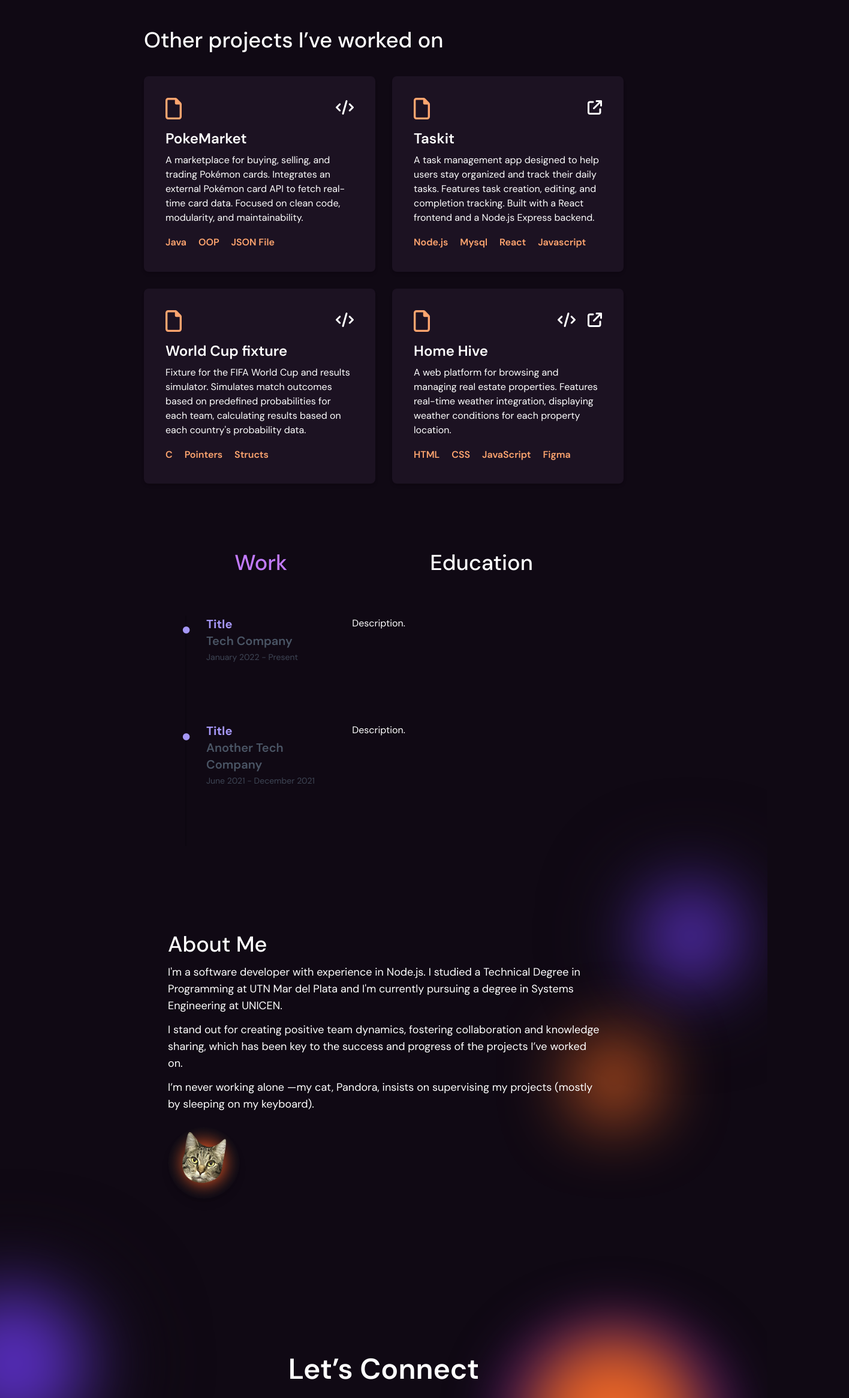
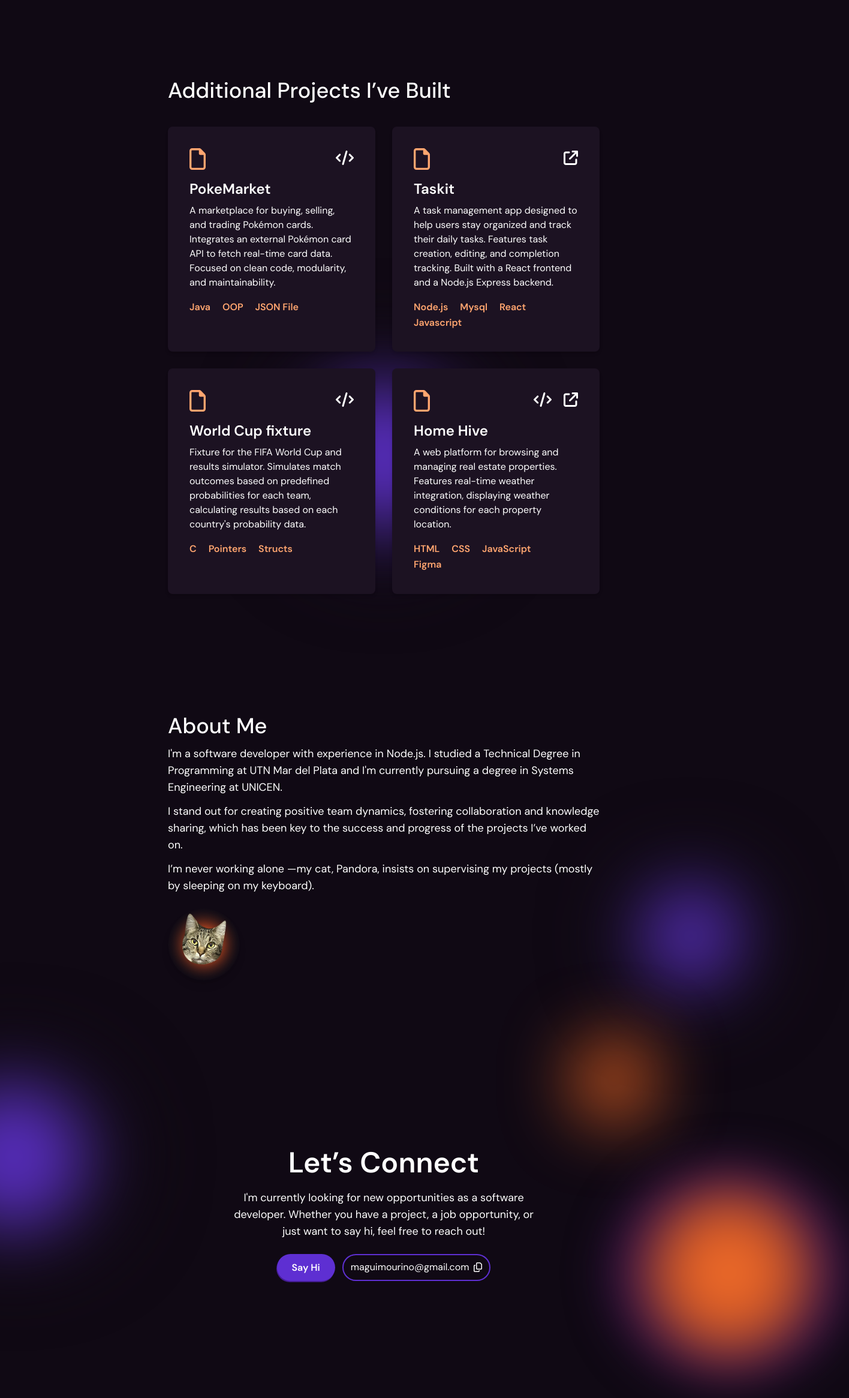
Before and after one commit to magalimou/magalimou.github.io, a React (Vite) app: page / in a window 1280 px wide. Shown: the part 2600-4930 px from the top of the page at 60% size, 1416 px wide, since content can reach past the window. Built offline with nearby package versions, Linux system fonts and the light colour scheme.

Commit message:
change: remove experience section

```diff
--- a/src/App.jsx
+++ b/src/App.jsx
@@ -5,7 +5,6 @@ import Header from './components/layout/Header'
 import Hero from './components/sections/Hero'
 import Projects from './components/sections/Projects'
 import SideProjects from './components/sections/SideProjects'
-import Experience from './components/sections/Experience'
 import AboutMe from './components/sections/AboutMe'
 import Contact from './components/sections/Contact'
 import Footer from './components/layout/Footer'
@@ -19,7 +18,6 @@ function App() {
       <Hero />
       <Projects />
       <SideProjects />
-      <Experience />
       <AboutMe />
       <Contact />
       <Footer />
--- a/src/components/sections/AboutMe.jsx
+++ b/src/components/sections/AboutMe.jsx
@@ -3,7 +3,7 @@ import Pandora from '../../assets/Pandora.png';
 
 const AboutMe = () => {
     return (
-        <section id='about' className="scroll-mt-24 px-6 py-20 sm:px-12 md:px-20 lg:px-40 xl:px-70 flex flex-col items-start ">
+        <section id='about' className="scroll-mt-24 px-6 py-25 sm:px-12 md:px-20 lg:px-40 xl:px-70 flex flex-col items-start ">
         <div className='mb-3 '>
             <h2 className="text-2xl sm:text-3xl md:text-4xl lg:text-4xl font-medium mb-3">About Me</h2>
             <p className="mb-3 lg:text-lg md:text-base sm:text-base">I'm a software developer with experience in Node.js. I studied a Technical Degree in Programming at UTN Mar del Plata and I'm currently pursuing a degree in Systems Engineering at UNICEN.</p>
--- a/src/components/sections/Hero.jsx
+++ b/src/components/sections/Hero.jsx
@@ -10,7 +10,7 @@ import { faGithub } from "@fortawesome/free-brands-svg-icons";
 
 const Hero = () => {
     return (
-      <section className="px-6 py-30 md:mt-3 sm:px-12 md:px-20 lg:px-40 xl:px-70 sm:py-45 lg:py-45 xl:mt-0 pb-10">
+      <section className="px-6 py-30 md:mt-3 sm:px-12 md:px-20 lg:px-40 xl:px-70 sm:py-45 lg:py-45 xl:mt-0 pb-10" >
         <div className="flex flex-col-reverse md:flex-row items-center justify-between gap-10">
           <div className="text-center md:text-left md:w-3/4">
             <h2 className="text-2xl sm:text-4xl md:text-2xl lg:text-2xl xl:text-3xl font-medium mb-2 lg:mb-4">Hi there, I'm Magali 👋</h2>
--- a/src/components/sections/Projects.jsx
+++ b/src/components/sections/Projects.jsx
@@ -41,15 +41,14 @@ const projects = [
 
 const Projects = () => {
   return (
-    <section id="projects" className="scroll-mt-24 px-6 py-6 sm:px-12 md:px-20 lg:px-40 xl:px-70 xl:py-25 pb-10">
-        <h2 className="text-4xl font-medium mb-10"> <FontAwesomeIcon icon={faCode} className="text-3xl mr-2" ></FontAwesomeIcon>Featured Projects
+    <section id="projects" className="scroll-mt-24 px-6 py-6 sm:px-12 md:px-20 lg:px-40 xl:px-65 xl:py-25  ">
+        <h2 className="text-4xl font-medium mb-20"> <FontAwesomeIcon icon={faCode} className="text-3xl mr-2" ></FontAwesomeIcon>Featured Projects
         </h2>
 
          {projects.map((project, index) => (
         <ProjectCard key={index} {...project} />
          ))}
 
-
     </section>
   );
 };
--- a/src/components/sections/SideProjects.jsx
+++ b/src/components/sections/SideProjects.jsx
@@ -32,14 +32,14 @@ const sideProjects = [
 const SideProjects = () => {
 
     return (
-        <section className="px-6 sm:px-12 md:px-20 lg:px-40 xl:px-60 pb-10">
-        <h2 className="text-2xl sm:text-3xl md:text-4xl lg:text-4xl font-medium mb-6 sm:mb-8 md:mb-10">Other projects I’ve worked on</h2>
+        <section className="px-6 py-20 xl:py-25 sm:px-12 md:px-20 lg:px-40 xl:px-70 pb-10">
+        <h2 className="text-2xl sm:text-3xl md:text-4xl lg:text-4xl font-medium mb-6 sm:mb-8 md:mb-10">Additional Projects I’ve Built</h2>
         <div className="grid grid-cols-1 md:grid-cols-2 gap-7">
             {sideProjects.map((project, index) => (
                 <SideProjectCard key={index} {...project} />
             ))}
         </div>
-        <div className="circle-background-purple top-[420%] left-[50%]"></div>
+        <div className="circle-background-purple top-[420%] left-[50%] w-[30vw] h-[30vw]"></div>
         </section>
     );
 }
--- a/src/components/ui/ExperienceCard.jsx
+++ b/src/components/ui/ExperienceCard.jsx
@@ -1,16 +1,16 @@
 
 const ExperienceCard = ({ title, company, description, date }) => {
   return (
-    <div className="relative mx-12 pb-12 grid before:absolute before:left-[-35px] before:block before:h-full before:border-l-2 before:border-black/20 dark:before:border-white/15 md:grid-cols-5 md:gap-4 md:space-x-2 ">
+    <div className="relative mx-12 pb-12 grid grid-cols-1 before:absolute before:left-[-35px] before:block before:h-full before:border-l-2 before:border-black/20 dark:before:border-white/15 md:grid-cols-5 md:gap-4 md:space-x-2 ">
       <div className="relative pb-12 md:col-span-2">
         <div className="sticky top-0">
-          <span className="text-[var(--secondary-purple-color)] -left-[42px] absolute rounded-full text-5xl">&bull;</span>
-          <h3 className="text-xl font-bold text-[var(--secondary-purple-color)] ">{title}</h3>
+          <span className="text-orange-300 -left-[42px] absolute rounded-full text-5xl">&bull;</span>
+          <h3 className="text-xl font-bold text-white ">{title}</h3>
           <h4 className="font-semibold text-xl text-gray-600 dark:text-white">{company}</h4>
           <time className="p-0 m-0 text-sm text-gray-600/80 dark:text-white/80">{date}</time>
         </div>
       </div>
-      <div className="relative flex flex-col gap-1 pb-4 text-white-400 dark:text-white-400 md:col-span-3">
+      <div className="relative flex flex-col justify-center gap-1 pb-4 text-white-400 dark:text-white-400 md:col-span-3">
         <p>{description}</p>
 
       </div>
--- a/src/styles/global.css
+++ b/src/styles/global.css
@@ -44,7 +44,6 @@ body {
     background-color: var(--primary-purple-color);
     color: var(--text-color-dark);
     font-weight: 600;
-    font-size: 1rem;
     padding: 10px 25px;
     border-radius: 24px;
     border: none;
@@ -86,11 +85,7 @@ body {
 
 .circle-background {
     position: absolute;
-    top: 50%;
-    left: 80%;
     transform: translate(-50%, -50%);
-    width: 33vw;
-    height: 30vw;
     border-radius: 50%;
     background: radial-gradient(circle farthest-corner at center center,
       #f2793d 0%, #e96423 14%, #cf5828 33%, #331048 65%, #331048 83%, #100914 100%);
```
